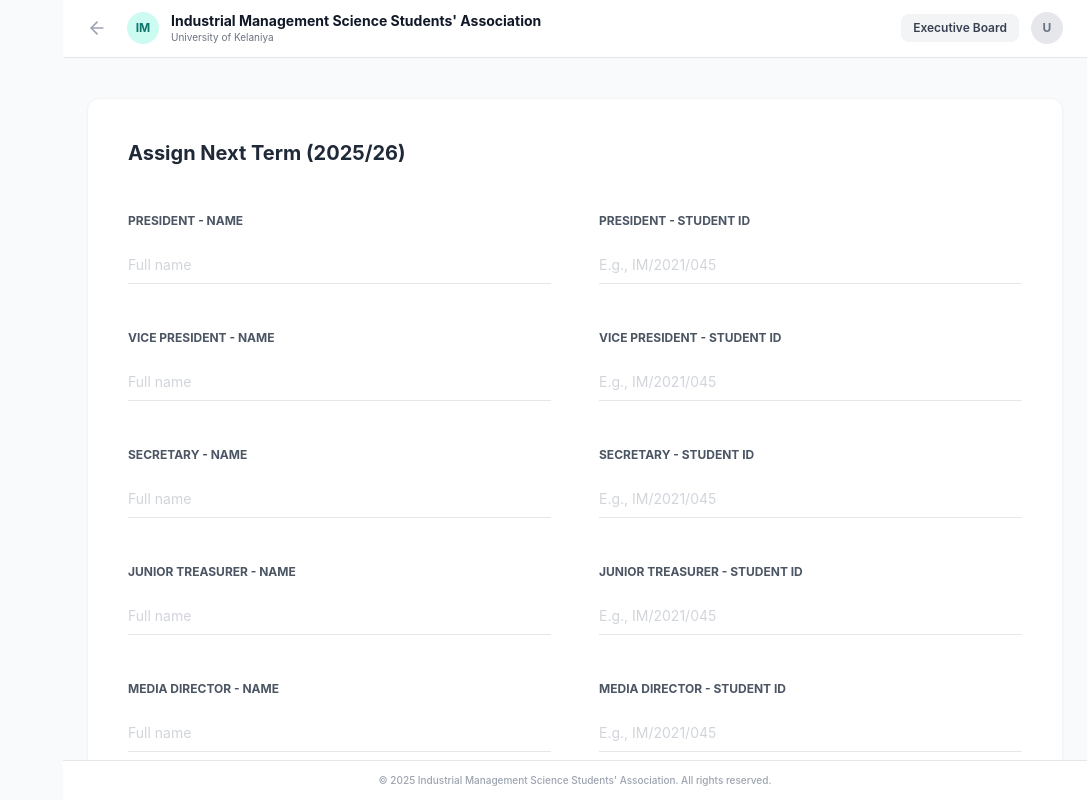
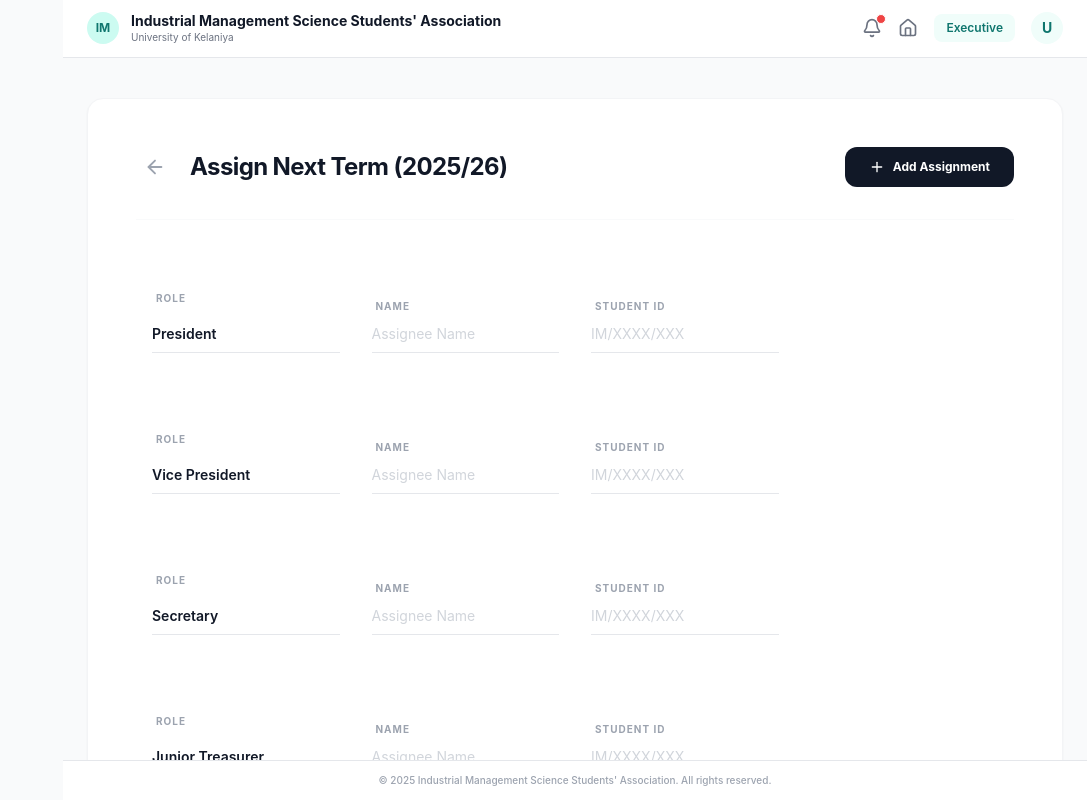
Before and after one commit to DewangaMinduli/IMSSA-Management-System, a React (Vite) app in the folder frontend/: page /exec/nominate-term in a window 1280 px wide. Shown: the whole page, without its empty margins (193-1280 px from the left). Built offline with nearby package versions, Linux system fonts and the light colour scheme; the HTML template or start-up script is replaced by a standard one.

Commit message:
Implement Transaction recoding in Junior Treasurer

```diff
--- a/frontend/src/components/Sidebar.jsx
+++ b/frontend/src/components/Sidebar.jsx
@@ -206,7 +206,9 @@ const Sidebar = () => {
             <p className="text-[10px] text-teal-600 truncate font-medium uppercase tracking-wider">
               {(user.role_name === 'Senior_Treasurer' || user.role_name === 'Senior Treasurer') ? "Senior Treasurer" :
                 (user.user_type === 'Academic_Staff' || user.user_type === 'Academic Staff' || user.role_name === 'Academic_Staff' || user.role_name === 'Academic Staff') ? "Academic Staff" :
-                  (user.hierarchy_level >= 4) ? "Executive Board" : (user.role_name || user.user_type)}
+                  (user.role_name === 'President') ? "President" :
+                    (user.role_name === 'Junior Treasurer' || user.role_name === 'Junior_Treasurer') ? "Junior Treasurer" :
+                      (user.hierarchy_level >= 4) ? "Executive Board" : (user.role_name || user.user_type)}
             </p>
           </div>
         </div>
--- a/frontend/src/pages/executive/NominateTerm.jsx
+++ b/frontend/src/pages/executive/NominateTerm.jsx
@@ -1,229 +1,273 @@
-import React, { useState } from 'react';
+import React, { useState, useEffect, useRef } from 'react';
 import { useNavigate } from 'react-router-dom';
-import { Home, ArrowLeft } from 'lucide-react';
+import { ArrowRight, Plus, Trash2, Search, User, UserPlus, Bell, Home } from 'lucide-react';
 import { useAuth } from '../../context/AuthContext';
+import UserDropdown from '../../components/UserDropdown';
 
 const NominateTerm = () => {
     const navigate = useNavigate();
     const { user } = useAuth();
     const [loading, setLoading] = useState(false);
 
-    // Form State for key positions
-    const [board, setBoard] = useState({
-        president: { name: '', id: '' },
-        vp: { name: '', id: '' },
-        secretary: { name: '', id: '' },
-        juniorTreasurer: { name: '', id: '' },
-        mediaDirector: { name: '', id: '' }
-    });
+    // Initial board with mandatory roles
+    const [board, setBoard] = useState([
+        { roleName: 'President', systemRole: 'President', name: '', studentId: '' },
+        { roleName: 'Vice President', systemRole: 'Executive_Board', name: '', studentId: '' },
+        { roleName: 'Secretary', systemRole: 'Executive_Board', name: '', studentId: '' },
+        { roleName: 'Junior Treasurer', systemRole: 'Junior_Treasurer', name: '', studentId: '' },
+        { roleName: 'Media Director', systemRole: 'Executive_Board', name: '', studentId: '' }
+    ]);
 
-    const handleChange = (position, field, value) => {
-        setBoard(prev => ({
-            ...prev,
-            [position]: { ...prev[position], [field]: value }
-        }));
+    const handleAddAssignment = () => {
+        setBoard([...board, { roleName: '', systemRole: 'Executive_Board', name: '', studentId: '' }]);
     };
 
-    const handleSubmit = (e) => {
-        e.preventDefault();
-        setLoading(true);
-        console.log("Assigning:", board);
+    const handleRemoveAssignment = (index) => {
+        if (index < 5) return; // Prevent removing mandatory roles
+        const newBoard = board.filter((_, i) => i !== index);
+        setBoard(newBoard);
+    };
 
-        setTimeout(() => {
-            setLoading(false);
-            alert("Assignments Submitted Successfully!");
-            navigate('/exec/dashboard');
-        }, 1500);
+    const updateNominee = (index, field, value) => {
+        const newBoard = [...board];
+        newBoard[index][field] = value;
+        setBoard(newBoard);
     };
 
     const handleEndTerm = async () => {
-        if (window.confirm("Are you sure you want to END the current term? This action will archive all graduating Level 4 students and upgrade all underclassmen automatically. This cannot be undone.")) {
+        // Validation: Ensure all assigned roles have IDs
+        const incomplete = board.some(n => n.roleName && (!n.name || !n.studentId));
+        if (incomplete) {
+            alert("Please complete all assignments with Name and Student ID before ending the term.");
+            return;
+        }
+
+        const confirmMsg = "Are you sure you want to END the current term?\n\n" +
+            "• Graduating Level 4 students will be archived.\n" +
+            "• Underclassmen will be promoted to the next level.\n" +
+            "• Existing roles will be set to 'Past'.\n" +
+            "• New board will be officially assigned.\n\n" +
+            "This action is irreversible. Proceed?";
+
+        if (window.confirm(confirmMsg)) {
             setLoading(true);
             try {
                 const res = await fetch('http://localhost:5000/api/users/rollover', {
                     method: 'POST',
-                    headers: { 'Content-Type': 'application/json' }
+                    headers: { 'Content-Type': 'application/json' },
+                    body: JSON.stringify({ nominations: board })
                 });
 
                 if (res.ok) {
-                    alert("Term Ended successfully! Graduating class has been archived.");
+                    alert("Term Handover Successful! The system has transitioned to the new term.");
                     navigate('/login');
                 } else {
                     const data = await res.json();
                     alert("Failed to end term: " + data.message);
                 }
             } catch (err) {
-                console.error("Error executing term rollover", err);
-                alert("Server Error occurred during Term Rollover.");
+                console.error("Rollover error", err);
+                alert("Server Error during Term Rollover.");
             } finally {
                 setLoading(false);
             }
         }
     };
 
+    // --- Search Suggestion Component ---
+    const StudentSearch = ({ index, field, value, placeholder }) => {
+        const [suggestions, setSuggestions] = useState([]);
+        const [showDropdown, setShowDropdown] = useState(false);
+        const dropdownRef = useRef(null);
+
+        useEffect(() => {
+            const handleClickOutside = (event) => {
+                if (dropdownRef.current && !dropdownRef.current.contains(event.target)) {
+                    setShowDropdown(false);
+                }
+            };
+            document.addEventListener('mousedown', handleClickOutside);
+            return () => document.removeEventListener('mousedown', handleClickOutside);
+        }, []);
+
+        const fetchSuggestions = async (val) => {
+            if (val.length < 2) {
+                setSuggestions([]);
+                setShowDropdown(false);
+                return;
+            }
+            try {
+                const res = await fetch(`http://localhost:5000/api/users/search?q=${val}`);
+                if (res.ok) {
+                    const data = await res.json();
+                    setSuggestions(data);
+                    setShowDropdown(data.length > 0);
+                }
+            } catch (err) {
+                console.error("Search error", err);
+            }
+        };
+
+        const handleSelect = (student) => {
+            updateNominee(index, 'name', student.full_name);
+            updateNominee(index, 'studentId', student.student_number);
+            setShowDropdown(false);
+        };
+
+        return (
+            <div className="relative w-full" ref={dropdownRef}>
+                <input
+                    type="text"
+                    placeholder={placeholder}
+                    className="w-full border-b border-gray-200 py-2 text-sm outline-none focus:border-teal-500 placeholder-gray-300 transition-colors"
+                    value={value}
+                    onChange={(e) => {
+                        updateNominee(index, field, e.target.value);
+                        fetchSuggestions(e.target.value);
+                    }}
+                    onFocus={() => value.length >= 2 && setShowDropdown(true)}
+                />
+                {showDropdown && (
+                    <div className="absolute left-0 right-0 top-full mt-1 bg-white border border-gray-100 rounded-lg shadow-xl z-50 max-h-60 overflow-y-auto overflow-x-hidden">
+                        {suggestions.map((s) => (
+                            <div
+                                key={s.user_id}
+                                className="px-4 py-3 hover:bg-gray-50 cursor-pointer flex items-center gap-3 transition-colors border-b border-gray-50 last:border-0"
+                                onClick={() => handleSelect(s)}
+                            >
+                                <div className="w-8 h-8 bg-teal-50 rounded-full flex items-center justify-center text-teal-600">
+                                    <User size={14} />
+                                </div>
+                                <div className="min-w-0 flex-1">
+                                    <p className="text-sm font-semibold text-gray-900 truncate">{s.full_name}</p>
+                                    <p className="text-[10px] text-gray-500 font-medium">{s.student_number} • {s.role_name}</p>
+                                </div>
+                            </div>
+                        ))}
+                    </div>
+                )}
+            </div>
+        );
+    };
+
+    // Helper for navigation
+    const navigateBack = () => {
+        if (user?.role_name === 'President') navigate('/exec/president-dashboard');
+        else if (user?.role_name === 'Junior_Treasurer') navigate('/exec/junior-treasurer-dashboard');
+        else navigate('/exec/dashboard');
+    };
+
     return (
         <div className="min-h-screen bg-gray-50 pb-20">
-            {/* STANDARD HEADER */}
-            <div className="bg-white/90 backdrop-blur-md border-b border-gray-200 sticky top-0 z-40 px-6 py-3 flex justify-between items-center">
+            {/* MATCH HOME PAGE HEADER (President style) */}
+            <div className="bg-white border-b border-gray-200 sticky top-0 z-40 px-6 py-3 flex justify-between items-center">
                 <div className="flex items-center gap-3">
-                    <button onClick={() => navigate('/exec/dashboard')} className="mr-2 text-gray-400 hover:text-gray-600">
-                        <ArrowLeft size={20} />
-                    </button>
                     <div className="w-8 h-8 bg-teal-100 rounded-full flex items-center justify-center text-teal-700 font-bold text-xs">IM</div>
                     <div>
                         <h1 className="text-sm font-bold text-gray-900 leading-tight">Industrial Management Science Students' Association</h1>
                         <p className="text-[10px] text-gray-500">University of Kelaniya</p>
                     </div>
                 </div>
-                <div className="flex items-center gap-3">
-                    <div className="bg-gray-100 px-3 py-1.5 rounded-lg text-xs font-semibold text-gray-700">Executive Board</div>
-                    <div className="w-8 h-8 bg-gray-200 rounded-full flex items-center justify-center">
-                        <span className="text-gray-500 text-xs font-bold">U</span>
+                <div className="flex items-center gap-4">
+                    <div className="relative">
+                        <Bell size={20} className="text-gray-500 hover:text-teal-600 cursor-pointer" />
+                        <span className="absolute -top-1 -right-1 w-2.5 h-2.5 bg-red-500 rounded-full border border-white"></span>
                     </div>
+                    <Home size={20} className="text-gray-500 hover:text-teal-600 cursor-pointer transition-colors" onClick={() => navigateBack()} />
+                    <div className="bg-teal-50 px-3 py-1.5 rounded-lg text-xs font-semibold text-teal-700">{user?.role_name || 'Executive'}</div>
+                    <UserDropdown user={user} colorClass="bg-teal-50 text-teal-700" />
                 </div>
             </div>
 
-            <div className="max-w-5xl mx-auto px-6 mt-10">
-                <div className="bg-white rounded-xl shadow-sm border border-gray-100 p-10 min-h-[600px] flex flex-col justify-between">
+            <div className="max-w-6xl mx-auto px-6 mt-10">
+                <div className="bg-white rounded-2xl shadow-sm border border-gray-100 p-8 md:p-12">
 
-                    <div>
-                        <h2 className="text-xl font-bold text-gray-800 mb-10">Assign Next Term (2025/26)</h2>
+                    <div className="flex flex-col md:flex-row md:items-center justify-between gap-6 mb-12 border-b border-gray-50 pb-8">
+                        <div className="flex items-center gap-4">
+                            <button
+                                onClick={navigateBack}
+                                className="p-2 hover:bg-gray-100 rounded-lg text-gray-400 transition-colors transform rotate-180"
+                            >
+                                <ArrowRight size={22} />
+                            </button>
+                            <h2 className="text-2xl font-bold text-gray-900 tracking-tight">Assign Next Term (2025/26)</h2>
+                        </div>
+                        <button
+                            type="button"
+                            onClick={handleAddAssignment}
+                            className="bg-gray-900 text-white px-6 py-3 rounded-xl text-xs font-bold hover:bg-teal-600 transition-all flex items-center gap-2 group"
+                        >
+                            <Plus size={16} />
+                            Add Assignment
+                        </button>
+                    </div>
 
-                        <form onSubmit={handleSubmit} className="grid grid-cols-1 md:grid-cols-2 gap-x-12 gap-y-10">
+                    <div className="space-y-10">
+                        {board.map((nomination, index) => (
+                            <div key={index} className={`grid grid-cols-1 md:grid-cols-4 gap-x-8 gap-y-6 items-end p-4 rounded-xl ${index < 5 ? 'bg-white' : 'bg-gray-50'}`}>
 
-                            {/* President */}
-                            <div className="space-y-4">
-                                <label className="text-xs font-bold text-gray-600 uppercase">President - Name</label>
+                                <div className="space-y-2">
+                                    <label className="text-[10px] font-bold text-gray-400 uppercase tracking-widest pl-1">Role</label>
                                     <input
                                         type="text"
-                                    placeholder="Full name"
-                                    className="w-full border-b border-gray-200 py-2 text-sm outline-none focus:border-teal-500 placeholder-gray-300"
-                                    value={board.president.name}
-                                    onChange={e => handleChange('president', 'name', e.target.value)}
-                                />
-                            </div>
-                            <div className="space-y-4">
-                                <label className="text-xs font-bold text-gray-600 uppercase">President - Student ID</label>
-                                <input
-                                    type="text"
-                                    placeholder="E.g., IM/2021/045"
-                                    className="w-full border-b border-gray-200 py-2 text-sm outline-none focus:border-teal-500 placeholder-gray-300"
-                                    value={board.president.id}
-                                    onChange={e => handleChange('president', 'id', e.target.value)}
+                                        placeholder="Role Name"
+                                        className={`w-full border-b border-gray-200 py-2 text-sm outline-none focus:border-teal-500 font-semibold transition-all bg-transparent`}
+                                        value={nomination.roleName}
+                                        onChange={(e) => updateNominee(index, 'roleName', e.target.value)}
+                                        readOnly={index < 5}
                                     />
                                 </div>
 
-                            {/* Vice President */}
-                            <div className="space-y-4">
-                                <label className="text-xs font-bold text-gray-600 uppercase">Vice President - Name</label>
-                                <input
-                                    type="text"
-                                    placeholder="Full name"
-                                    className="w-full border-b border-gray-200 py-2 text-sm outline-none focus:border-teal-500 placeholder-gray-300"
-                                    value={board.vp.name}
-                                    onChange={e => handleChange('vp', 'name', e.target.value)}
-                                />
-                            </div>
-                            <div className="space-y-4">
-                                <label className="text-xs font-bold text-gray-600 uppercase">Vice President - Student ID</label>
-                                <input
-                                    type="text"
-                                    placeholder="E.g., IM/2021/045"
-                                    className="w-full border-b border-gray-200 py-2 text-sm outline-none focus:border-teal-500 placeholder-gray-300"
-                                    value={board.vp.id}
-                                    onChange={e => handleChange('vp', 'id', e.target.value)}
+                                <div className="md:col-span-1 border-b border-gray-100 md:border-0">
+                                    <label className="text-[10px] font-bold text-gray-400 uppercase tracking-widest pl-1">Name</label>
+                                    <StudentSearch
+                                        index={index}
+                                        field="name"
+                                        value={nomination.name}
+                                        placeholder="Assignee Name"
                                     />
                                 </div>
 
-                            {/* Secretary */}
-                            <div className="space-y-4">
-                                <label className="text-xs font-bold text-gray-600 uppercase">Secretary - Name</label>
-                                <input
-                                    type="text"
-                                    placeholder="Full name"
-                                    className="w-full border-b border-gray-200 py-2 text-sm outline-none focus:border-teal-500 placeholder-gray-300"
-                                    value={board.secretary.name}
-                                    onChange={e => handleChange('secretary', 'name', e.target.value)}
-                                />
-                            </div>
-                            <div className="space-y-4">
-                                <label className="text-xs font-bold text-gray-600 uppercase">Secretary - Student ID</label>
-                                <input
-                                    type="text"
-                                    placeholder="E.g., IM/2021/045"
-                                    className="w-full border-b border-gray-200 py-2 text-sm outline-none focus:border-teal-500 placeholder-gray-300"
-                                    value={board.secretary.id}
-                                    onChange={e => handleChange('secretary', 'id', e.target.value)}
+                                <div className="md:col-span-1">
+                                    <label className="text-[10px] font-bold text-gray-400 uppercase tracking-widest pl-1">Student ID</label>
+                                    <StudentSearch
+                                        index={index}
+                                        field="studentId"
+                                        value={nomination.studentId}
+                                        placeholder="IM/XXXX/XXX"
                                     />
                                 </div>
 
-                            {/* Junior Treasurer */}
-                            <div className="space-y-4">
-                                <label className="text-xs font-bold text-gray-600 uppercase">Junior Treasurer - Name</label>
-                                <input
-                                    type="text"
-                                    placeholder="Full name"
-                                    className="w-full border-b border-gray-200 py-2 text-sm outline-none focus:border-teal-500 placeholder-gray-300"
-                                    value={board.juniorTreasurer.name}
-                                    onChange={e => handleChange('juniorTreasurer', 'name', e.target.value)}
-                                />
+                                <div className="flex justify-end">
+                                    {index >= 5 && (
+                                        <button
+                                            onClick={() => handleRemoveAssignment(index)}
+                                            className="p-2 text-red-300 hover:text-red-500 transition-all"
+                                        >
+                                            <Trash2 size={18} />
+                                        </button>
+                                    )}
                                 </div>
-                            <div className="space-y-4">
-                                <label className="text-xs font-bold text-gray-600 uppercase">Junior Treasurer - Student ID</label>
-                                <input
-                                    type="text"
-                                    placeholder="E.g., IM/2021/045"
-                                    className="w-full border-b border-gray-200 py-2 text-sm outline-none focus:border-teal-500 placeholder-gray-300"
-                                    value={board.juniorTreasurer.id}
-                                    onChange={e => handleChange('juniorTreasurer', 'id', e.target.value)}
-                                />
+                            </div>
+                        ))}
                     </div>
 
-                            {/* Media Director */}
-                            <div className="space-y-4">
-                                <label className="text-xs font-bold text-gray-600 uppercase">Media Director - Name</label>
-                                <input
-                                    type="text"
-                                    placeholder="Full name"
-                                    className="w-full border-b border-gray-200 py-2 text-sm outline-none focus:border-teal-500 placeholder-gray-300"
-                                    value={board.mediaDirector.name}
-                                    onChange={e => handleChange('mediaDirector', 'name', e.target.value)}
-                                />
-                            </div>
-                            <div className="space-y-4">
-                                <label className="text-xs font-bold text-gray-600 uppercase">Media Director - Student ID</label>
-                                <input
-                                    type="text"
-                                    placeholder="E.g., IM/2021/045"
-                                    className="w-full border-b border-gray-200 py-2 text-sm outline-none focus:border-teal-500 placeholder-gray-300"
-                                    value={board.mediaDirector.id}
-                                    onChange={e => handleChange('mediaDirector', 'id', e.target.value)}
-                                />
-                            </div>
-
-                            {/* Submit Buttons */}
-                            <div className="md:col-span-2 flex justify-end gap-3 mt-8">
-                                <button type="button" className="bg-gray-400 text-white px-6 py-2 rounded-lg text-sm font-semibold hover:bg-gray-500">
+                    <div className="mt-16 pt-8 border-t border-gray-100 flex justify-center">
+                        <div className="flex gap-4">
+                            <button
+                                onClick={navigateBack}
+                                className="px-8 py-3 rounded-xl text-sm font-semibold text-gray-400 hover:bg-gray-50 transition-all"
+                            >
                                 Cancel
                             </button>
-                                <button type="submit" className="bg-blue-200 text-blue-800 px-6 py-2 rounded-lg text-sm font-semibold hover:bg-blue-300">
-                                    Add Assignments
-                                </button>
-                                <button type="submit" className="bg-blue-600 text-white px-6 py-2 rounded-lg text-sm font-semibold hover:bg-blue-700 shadow-md">
-                                    Submit Assignments
+                            <button
+                                onClick={handleEndTerm}
+                                disabled={loading}
+                                className={`px-12 py-3 rounded-xl text-sm font-bold text-white shadow-lg transition-all ${loading ? 'bg-gray-400 cursor-not-allowed' : 'bg-teal-500 hover:bg-teal-600'}`}
+                            >
+                                {loading ? 'Processing...' : 'END TERM'}
                             </button>
                         </div>
-
-                        </form>
-                    </div>
-
-                    <div className="flex justify-center mt-12 pb-6">
-                        <button
-                            onClick={handleEndTerm}
-                            className="bg-emerald-400 hover:bg-emerald-500 text-white px-8 py-3 rounded-lg text-sm font-bold shadow-lg transition-colors tracking-wide"
-                        >
-                            END TERM
-                        </button>
                     </div>
 
                 </div>
```
Also changed, not shown: frontend/src/pages/executive/JuniorTreasurerDashboard.jsx (+50 -19 lines), 1 other file (tests, documents, lock files or other folders). Lines whose indentation alone changed are shown as unchanged.
